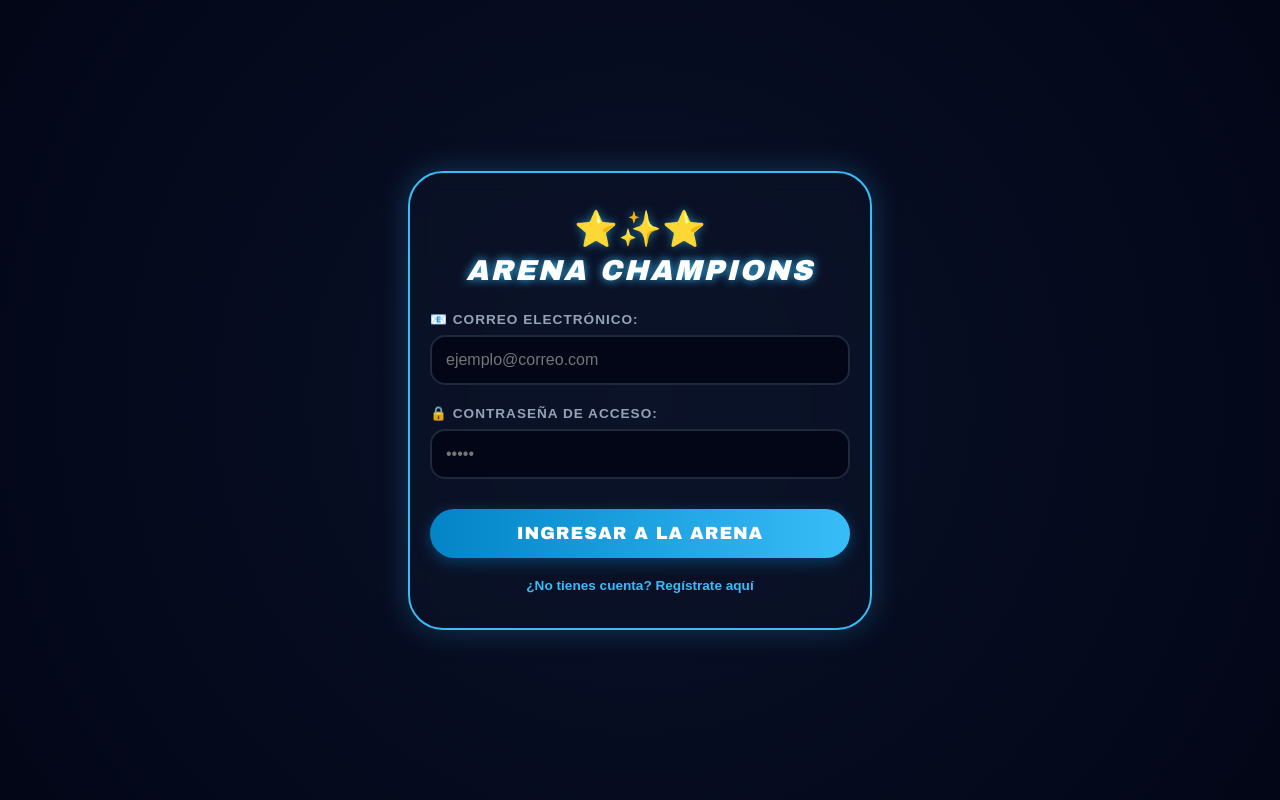
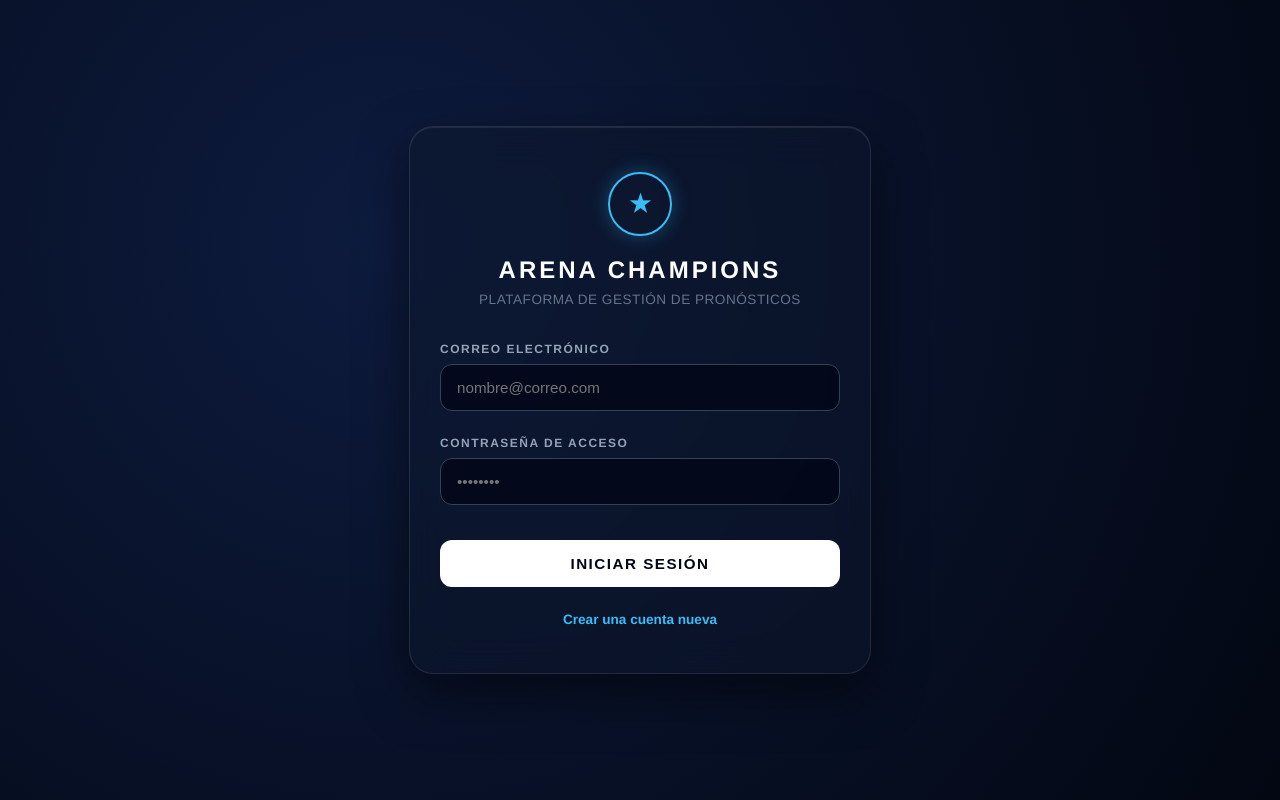
Before and after one commit to camilocardenas90-tech/arena-champions-pro, a Flask app: page / in a window 1280 px wide. Run offline with Flask 3, Linux system fonts and the light colour scheme.

Commit message:
Update login.html

```diff
--- a/templates/login.html
+++ b/templates/login.html
@@ -3,12 +3,12 @@
 <head>
     <meta charset="UTF-8">
     <meta name="viewport" content="width=device-width, initial-scale=1.0">
-    <title>ARENA CHAMPIONS PRO - LOGIN</title>
+    <title>ARENA CHAMPIONS PRO - ACCESO ELITE</title>
     <style>
         body {
-            background: radial-gradient(circle at center, #0a1128 0%, #020617 100%);
+            background: radial-gradient(circle at 30% 30%, #0d1b3e 0%, #030712 100%);
             color: #ffffff;
-            font-family: 'Arial Black', sans-serif;
+            font-family: 'Helvetica Neue', Helvetica, Arial, sans-serif;
             margin: 0;
             padding: 20px;
             display: flex;
@@ -19,31 +19,46 @@
         }
         .login-card {
             background: rgba(15, 23, 42, 0.45);
-            border: 2px solid #38bdf8;
-            border-radius: 35px;
-            padding: 35px 20px;
-            max-width: 420px;
+            border: 1px solid rgba(255, 255, 255, 0.1);
+            border-radius: 24px;
+            padding: 45px 30px;
+            max-width: 400px;
             width: 100%;
-            box-shadow: 0 0 30px rgba(56, 189, 248, 0.25);
-            backdrop-filter: blur(12px);
+            box-shadow: 0 20px 50px rgba(0, 0, 0, 0.5), inset 0 1px 1px rgba(255, 255, 255, 0.1);
+            backdrop-filter: blur(20px);
+            -webkit-backdrop-filter: blur(20px);
             text-align: center;
         }
-        .champions-stars { font-size: 2.2rem; color: #bae6fd; text-shadow: 0 0 10px rgba(56, 189, 248, 0.6); margin-bottom: 5px; }
-        .title-login { font-size: 1.8rem; font-style: italic; text-transform: uppercase; letter-spacing: 2px; margin: 0 0 25px 0; color: #ffffff; text-shadow: 0 0 10px #38bdf8; }
-        .form-group { margin-bottom: 20px; text-align: left; }
-        .label-form { display: block; font-family: sans-serif; font-size: 0.85rem; font-weight: bold; color: #94a3b8; margin-bottom: 8px; text-transform: uppercase; letter-spacing: 1px; }
-        .input-form { width: 100%; background: #020617; color: #fff; border: 2px solid #1e293b; padding: 14px; border-radius: 15px; font-size: 1rem; font-family: sans-serif; outline: none; box-sizing: border-box; }
-        .input-form:focus { border-color: #38bdf8; box-shadow: 0 0 10px rgba(56, 189, 248, 0.2); }
-        .btn-submit { background: linear-gradient(90deg, #0284c7, #38bdf8); border: none; color: white; font-size: 1.1rem; font-weight: 900; padding: 15px; border-radius: 50px; width: 100%; cursor: pointer; text-transform: uppercase; letter-spacing: 1px; box-shadow: 0 4px 15px rgba(2, 132, 199, 0.4); margin-top: 10px; font-family: 'Arial Black', sans-serif; }
-        .btn-submit:hover { transform: scale(1.02); box-shadow: 0 6px 20px rgba(2, 132, 199, 0.6); }
-        .flash-box { background: #e11d48; color: white; padding: 12px; border-radius: 12px; font-weight: bold; font-family: sans-serif; font-size: 0.85rem; margin-bottom: 20px; }
-        .toggle-text { font-family: sans-serif; font-size: 0.85rem; color: #38bdf8; text-decoration: none; font-weight: bold; display: inline-block; margin-top: 20px; cursor: pointer; }
+        .champions-logo-area {
+            width: 60px;
+            height: 60px;
+            margin: 0 auto 20px auto;
+            border: 2px solid #38bdf8;
+            border-radius: 50%;
+            display: flex;
+            justify-content: center;
+            align-items: center;
+            box-shadow: 0 0 20px rgba(56, 189, 248, 0.3);
+        }
+        .champions-logo-area span { color: #38bdf8; font-size: 1.5rem; font-weight: bold; }
+        .title-login { font-size: 1.5rem; font-weight: 700; text-transform: uppercase; letter-spacing: 3px; margin: 0 0 8px 0; color: #ffffff; }
+        .subtitle-login { font-size: 0.85rem; color: #64748b; margin: 0 0 35px 0; font-weight: 500; letter-spacing: 0.5px; }
+        .form-group { margin-bottom: 25px; text-align: left; }
+        .label-form { display: block; font-size: 0.75rem; font-weight: 600; color: #94a3b8; margin-bottom: 8px; text-transform: uppercase; letter-spacing: 1.5px; }
+        .input-form { width: 100%; background: rgba(2, 6, 23, 0.8); color: #fff; border: 1px solid #334155; padding: 14px 16px; border-radius: 12px; font-size: 0.95rem; outline: none; box-sizing: border-box; transition: 0.2s; }
+        .input-form:focus { border-color: #38bdf8; box-shadow: 0 0 0 3px rgba(56, 189, 248, 0.15); }
+        .btn-submit { background: #ffffff; border: none; color: #020617; font-size: 0.95rem; font-weight: 700; padding: 15px; border-radius: 12px; width: 100%; cursor: pointer; text-transform: uppercase; letter-spacing: 1.5px; transition: 0.2s; margin-top: 10px; }
+        .btn-submit:hover { background: #38bdf8; color: #ffffff; transform: translateY(-1px); box-shadow: 0 10px 20px rgba(56, 189, 248, 0.2); }
+        .flash-box { background: rgba(225, 29, 72, 0.15); color: #fda4af; border: 1px solid rgba(225, 29, 72, 0.3); padding: 12px; border-radius: 12px; font-size: 0.85rem; margin-bottom: 25px; font-weight: 500; }
+        .toggle-text { font-size: 0.85rem; color: #38bdf8; text-decoration: none; font-weight: 600; display: inline-block; margin-top: 25px; cursor: pointer; transition: 0.2s; }
+        .toggle-text:hover { color: #7dd3fc; }
     </style>
 </head>
 <body>
     <div class="login-card">
-        <div class="champions-stars">⭐✨⭐</div>
+        <div class="champions-logo-area"><span>★</span></div>
         <h1 class="title-login">ARENA CHAMPIONS</h1>
+        <p class="subtitle-login">PLATAFORMA DE GESTIÓN DE PRONÓSTICOS</p>
 
         {% with messages = get_flashed_messages() %}
             {% if messages %}
@@ -57,36 +72,36 @@
         <div id="box-login">
             <form action="/login" method="POST">
                 <div class="form-group">
-                    <label class="label-form">📧 Correo Electrónico:</label>
-                    <input type="email" name="email" class="input-form" placeholder="ejemplo@correo.com" required>
+                    <label class="label-form">Correo Electrónico</label>
+                    <input type="email" name="email" class="input-form" placeholder="nombre@correo.com" required>
                 </div>
                 <div class="form-group">
-                    <label class="label-form">🔒 Contraseña de Acceso:</label>
-                    <input type="password" name="clave" class="input-form" placeholder="•••••" required>
+                    <label class="label-form">Contraseña de Acceso</label>
+                    <input type="password" name="clave" class="input-form" placeholder="••••••••" required>
                 </div>
-                <button type="submit" class="btn-submit">INGRESAR A LA ARENA</button>
+                <button type="submit" class="btn-submit">Iniciar Sesión</button>
             </form>
-            <span class="toggle-text" onclick="toggleForm('registro')">¿No tienes cuenta? Regístrate aquí</span>
+            <span class="toggle-text" onclick="toggleForm('registro')">Crear una cuenta nueva</span>
         </div>
 
-        <!-- FORMULARIO DE REGISTRO NUEVO -->
+        <!-- FORMULARIO DE REGISTRO -->
         <div id="box-registro" style="display: none;">
             <form action="/registrar" method="POST">
                 <div class="form-group">
-                    <label class="label-form">👤 Nombre o Apodo:</label>
-                    <input type="text" name="nombre" class="input-form" placeholder="Tu Nombre" required>
+                    <label class="label-form">Nombre o Apodo</label>
+                    <input type="text" name="nombre" class="input-form" placeholder="Tu Apodo" required>
                 </div>
                 <div class="form-group">
-                    <label class="label-form">📧 Correo Electrónico:</label>
-                    <input type="email" name="email" class="input-form" placeholder="ejemplo@correo.com" required>
+                    <label class="label-form">Correo Electrónico</label>
+                    <input type="email" name="email" class="input-form" placeholder="nombre@correo.com" required>
                 </div>
                 <div class="form-group">
-                    <label class="label-form">🔒 Elige una Contraseña:</label>
-                    <input type="password" name="clave" class="input-form" placeholder="•••••" required>
+                    <label class="label-form">Contraseña</label>
+                    <input type="password" name="clave" class="input-form" placeholder="••••••••" required>
                 </div>
-                <button type="submit" class="btn-submit" style="background: linear-gradient(90deg, #10b981, #059669);">CREAR CUENTA</button>
+                <button type="submit" class="btn-submit" style="background: #38bdf8; color: #ffffff;">Registrarse</button>
             </form>
-            <span class="toggle-text" style="color:#10b981;" onclick="toggleForm('login')">¿Ya tienes cuenta? Inicia sesión</span>
+            <span class="toggle-text" style="color: #94a3b8;" onclick="toggleForm('login')">Ya tengo cuenta, iniciar sesión</span>
         </div>
     </div>
 
```
